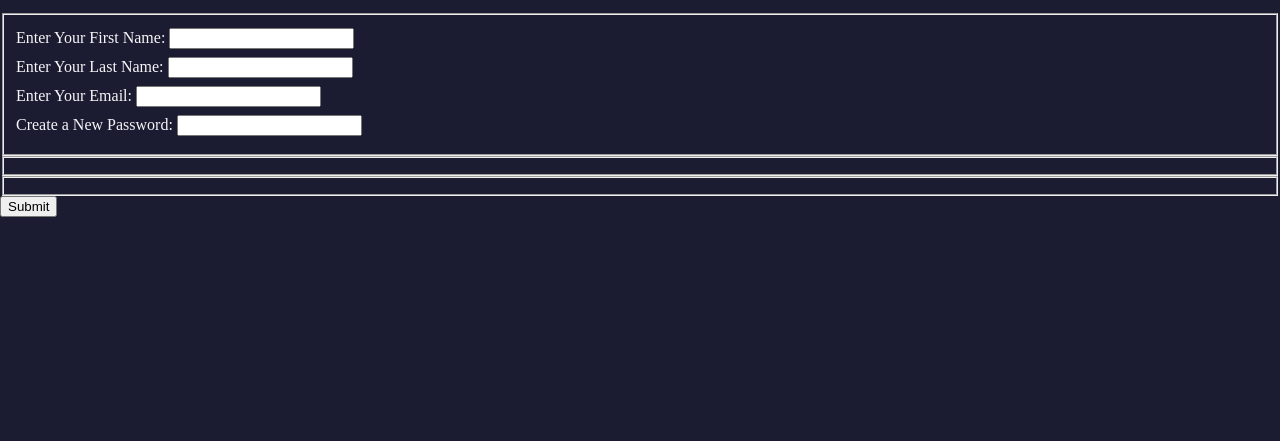
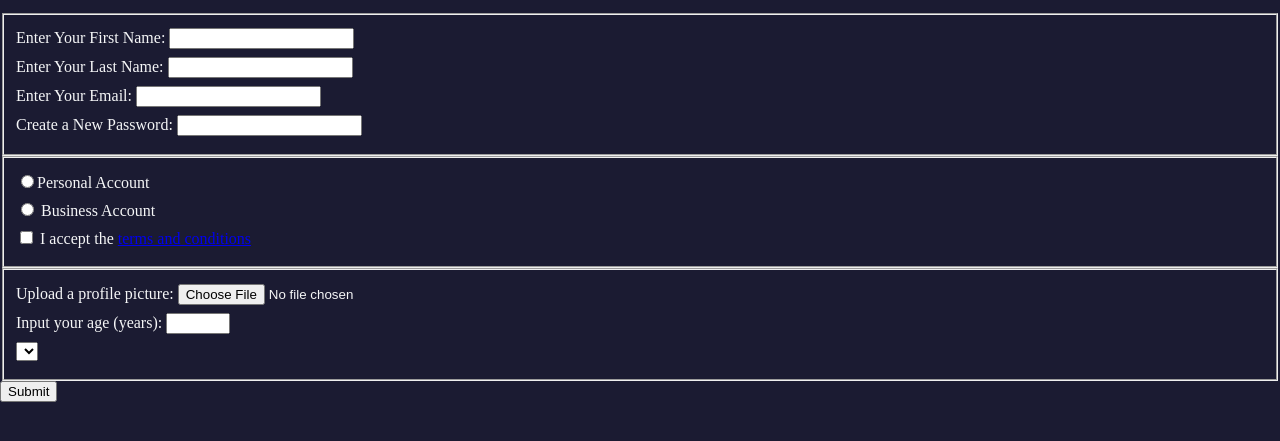
Before and after one commit to mmisa123/Registration_Form, a plain HTML site: page index.html in a window 1280 px wide. Shown: the part 101-542 px from the top of the page. Drawn offline with Linux system fonts and the light colour scheme.

Commit message:
Registration form nears completion

```diff
--- a/index.html
+++ b/index.html
@@ -11,13 +11,29 @@
         <p>Please fill out this form with the required information</p>
         <form action="https://register-demo.freecodecamp.org" method="post">
             <fieldset>
-                <label for="first-name">Enter Your First Name: <input id="first-name" type="text"></input></label>
-                <label for="last-name">Enter Your Last Name: <input id="last-name" type="text"></input></label>
-                <label for="email">Enter Your Email: <input id="email" type="email"></input></label>
-                <label for="new-password">Create a New Password: <input id="new-password" type="password"></input></label>
+                <label for="first-name">Enter Your First Name: <input id="first-name" type="text" required ></input></label>
+                <label for="last-name">Enter Your Last Name: <input id="last-name" type="text" required></input></label>
+                <label for="email">Enter Your Email: <input id="email" type="email" required></input></label>
+                <label for="new-password">Create a New Password: <input id="new-password" type="password" pattern="[a-z0-5]{8,}"  required></input></label>
             </fieldset>
-            <fieldset></fieldset>
-            <fieldset></fieldset>
+            <fieldset>
+                <label for="personal-account"><input type="radio" name="account-type" id="personal-account">Personal Account</label>
+                <label for="business-account"><input type="radio" name="account-type" id="business-account"> Business Account</label>
+                <label for="terms-and-conditions"><input type="checkbox" required id="terms-and-conditions"> I accept the <a href="https://freecodecamp.org/news/terms-of-service/">terms and conditions</a> </label>
+            </fieldset>
+            <fieldset>
+                <label>Upload a profile picture: <input type="file"/></label>
+                <label>Input your age (years): <input type="number" min="13" max="120"/></label>
+            <label>
+                <select>
+                    <option></option>
+                    <option></option>
+                    <option></option>
+                    <option></option>
+                    <option></option>
+                </select>
+            </label>
+            </fieldset>
             <input type="submit" value="Submit">
         </form>
     </body>
```
